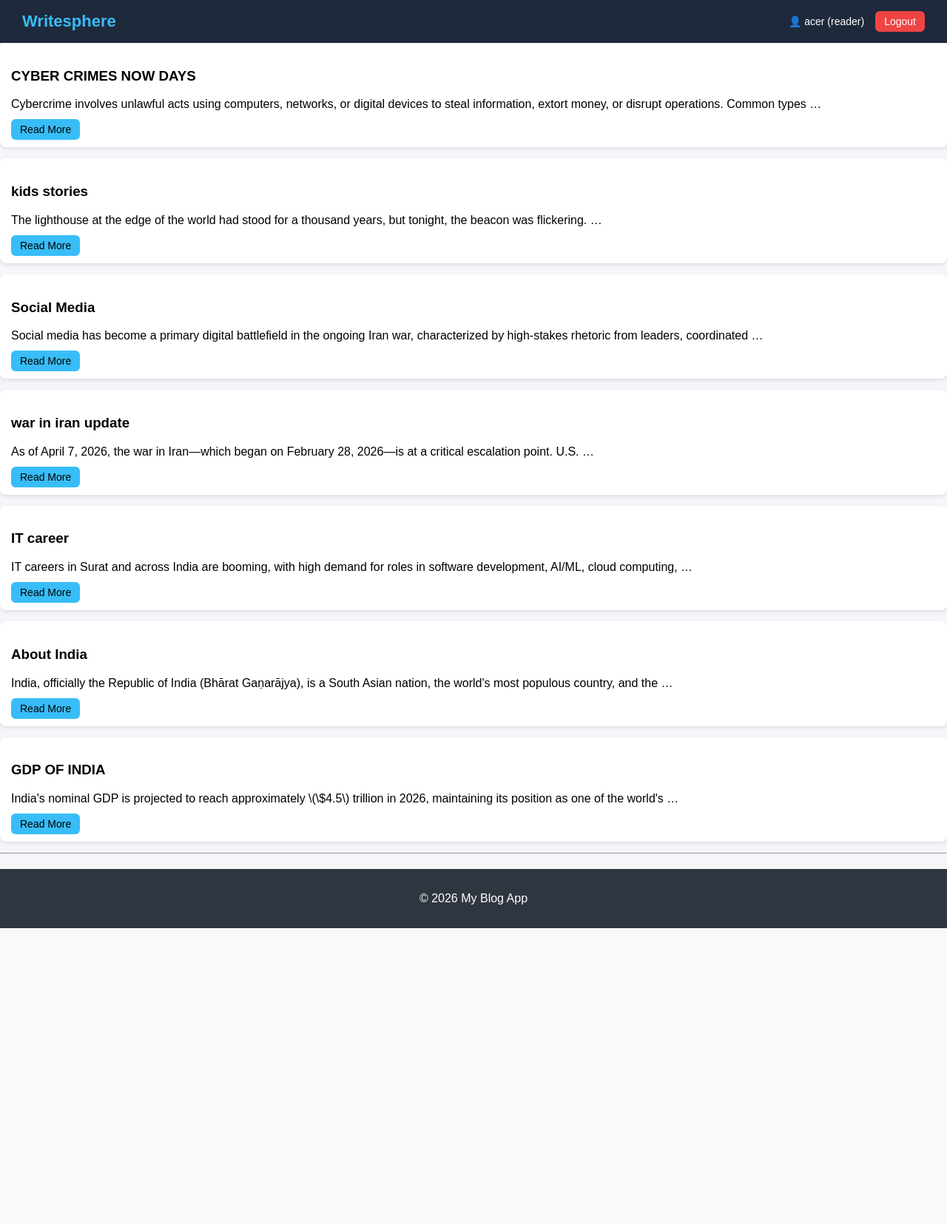
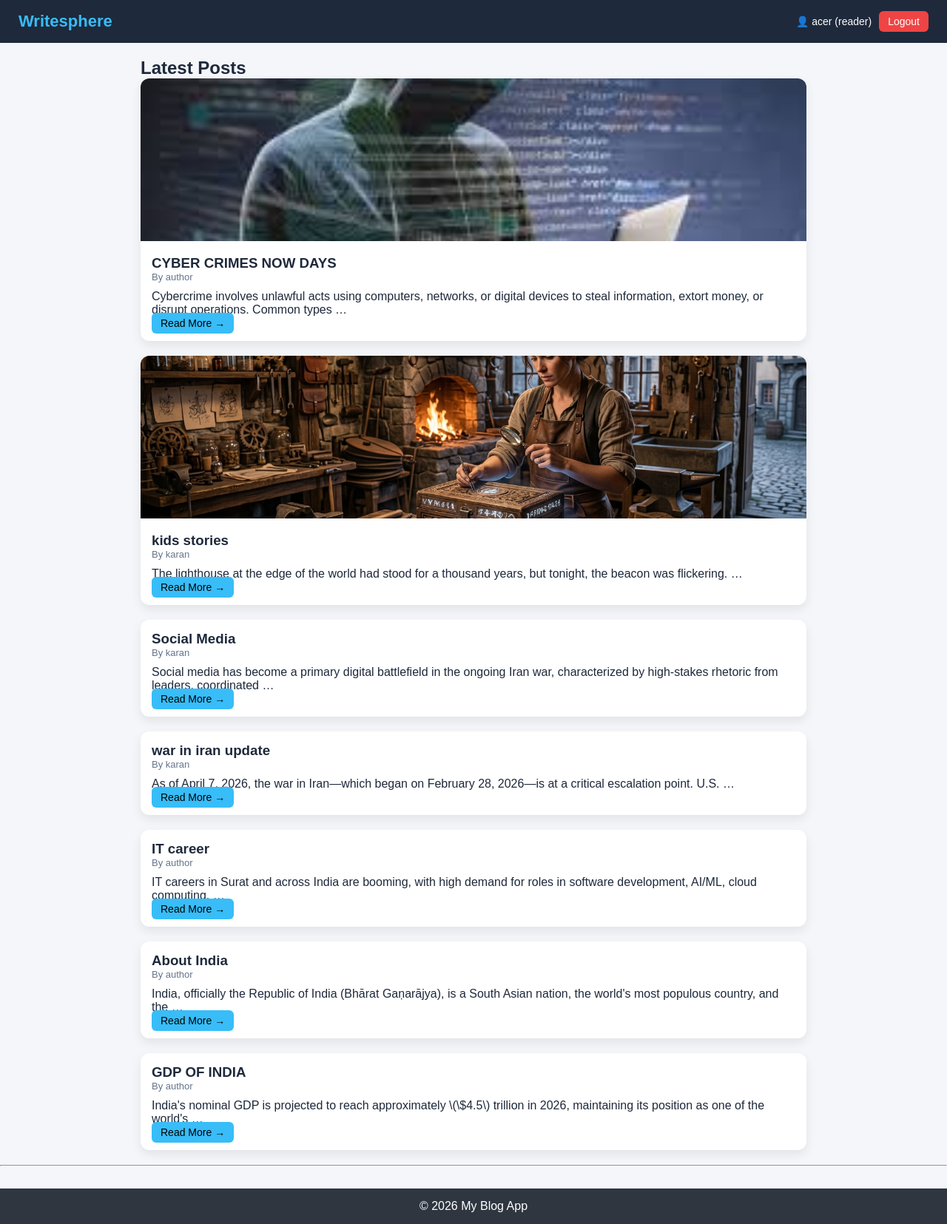
Before and after one commit to vinodsuthar01/Tops_Vinod001, a Django app: page / in a window 1280 px wide. Shown: the whole page at 74% size. Before the commit the page ends 1255 px from the top, so only its background shows below. Run offline with Django 5.2, Linux system fonts and the light colour scheme; a user stored in the database is signed in; data comes from the database, SQL or seed files in the repository; both versions use the stored data as it was after the commit.

Commit message:
update my blog

```diff
--- a/Assessments/assessment 6 db and django framework/writesphere/blog/templates/home.html
+++ b/Assessments/assessment 6 db and django framework/writesphere/blog/templates/home.html
@@ -4,14 +4,38 @@
 
 {% block content %}
 
+<div class="container">
+
+    <h2 class="page-title">Latest Posts</h2>
+
     {% for post in posts %}
-    <div class="card">
+        <div class="post-card">
+
+            <!-- Image -->
+            {% if post.cover_image %}
+                <img src="{{ post.cover_image.url }}" alt="Post Image">
+            {% endif %}
+
+            <div class="content">
                 <h3>{{ post.title }}</h3>
+
+                <p class="post-meta">
+                    By {{ post.author.username }}
+                </p>
+
                 <p>{{ post.content|truncatewords:20 }}</p>
-        <a class="btn" href="{% url 'detail' post.id %}">Read More</a>
+
+                <a class="btn read-btn" href="{% url 'detail' post.id %}">
+                    Read More →
+                </a>
             </div>
+
+        </div>
+
     {% empty %}
-    <p>No posts available</p>
+        <p class="no-post">No posts available</p>
     {% endfor %}
 
+</div>
+
 {% endblock %}
--- a/Assessments/assessment 6 db and django framework/writesphere/static/css/style.css
+++ b/Assessments/assessment 6 db and django framework/writesphere/static/css/style.css
@@ -1,50 +1,42 @@
+/* ================= BASE ================= */
+* {
+    margin: 0;
+    padding: 0;
+    box-sizing: border-box;
+}
+
 body {
     font-family: Arial, sans-serif;
     background-color: #f5f6fa;
-    margin: 0;
-    padding: 0;
+    color: #1e293b;
 }
 
-
-
-/* Container */
+/* ================= CONTAINER ================= */
 .container {
-    width: 80%;
-    margin: auto;
-    margin-top: 20px;
+    width: 85%;
+    max-width: 900px;
+    margin: 20px auto;
 }
 
-/* Card */
+/* ================= CARD ================= */
 .card {
     background: white;
-    padding: 15px;
-    margin-bottom: 15px;
-    border-radius: 8px;
-    box-shadow: 0px 2px 5px rgba(0,0,0,0.1);
+    padding: 18px;
+    margin-bottom: 18px;
+    border-radius: 10px;
+    box-shadow: 0px 4px 10px rgba(0,0,0,0.08);
 }
 
-
-
-
-/* Footer */
-footer {
-    text-align: center;
-    padding: 15px;
-    margin-top: 20px;
-    background: #2f3640;
-    color: white;
-}
-
-/* Navbar */
+/* ================= NAVBAR ================= */
 .navbar {
     display: flex;
     justify-content: space-between;
     align-items: center;
     background: #1e293b;
-    padding: 15px 30px;
+    padding: 15px 25px;
+    flex-wrap: wrap;
 }
 
-/* Logo */
 .logo {
     color: #38bdf8;
     font-size: 22px;
@@ -52,20 +44,18 @@ footer {
     text-decoration: none;
 }
 
-/* Right side */
 .nav-right {
     display: flex;
     align-items: center;
-    gap: 15px;
+    gap: 10px;
 }
 
-/* User info */
 .user-info {
     color: #fff;
     font-size: 14px;
 }
 
-/* Buttons */
+/* ================= BUTTONS ================= */
 .btn {
     background: #38bdf8;
     color: #000;
@@ -99,15 +88,53 @@ footer {
     background: #dc2626;
 }
 
-/* Like Button */
-.like-btn {
-    background: #f1f5f9;
+/* ================= POST ================= */
+.post-card {
+    background: #fff;
+    border-radius: 12px;
+    overflow: hidden;
+    box-shadow: 0 6px 14px rgba(0,0,0,0.08);
+    margin-bottom: 20px;
+    transition: transform 0.2s;
+}
+
+.post-card:hover {
+    transform: translateY(-3px);
+}
+
+.post-card img {
+    width: 100%;
+    height: 220px;
+    object-fit: cover;
+}
+
+.post-card .content {
+    padding: 15px;
+}
+
+/* ================= COVER IMAGE ================= */
+.cover-img {
+    width: 100%;
+    max-height: 350px;
+    object-fit: contain;   /* 🔥 fix */
+    background: #e2e8f0;   /* fill empty space */
+    border-radius: 12px;
+    margin-bottom: 15px;
+}
+
+/* ================= LIKE & FOLLOW ================= */
+.like-btn,
+.follow-btn {
     border: none;
-    padding: 6px 12px;
+    padding: 6px 14px;
     border-radius: 20px;
     cursor: pointer;
     font-size: 14px;
     transition: 0.3s;
+}
+
+.like-btn {
+    background: #f1f5f9;
 }
 
 .like-btn:hover {
@@ -165,45 +201,120 @@ footer {
     background: #0ea5e9;
 }
 
-/* Comment List */
-.comment {
-    background: #f8fafc;
-    padding: 10px;
-    border-radius: 10px;
-    margin-top: 10px;
+.comment-actions {
+    display: flex;
+    gap: 8px;
+    margin-top: 8px;
+    align-items: center;
 }
 
-.comment strong {
-    color: #1e293b;
+/* Fix form inside flex */
+.comment-actions form {
+    margin: 0;
 }
 
-.comment p {
-    margin: 5px 0 0;
-    font-size: 14px;
+.post-meta {
+    font-size: 13px;
+    color: #64748b;
+    margin-bottom: 10px;
 }
 
-.cover-img {
-    width: 100%;
-    height: 300px;
-    object-fit: cover;
-    border-radius: 12px;
-    margin-bottom: 15px;
+.comment-header {
+    display: flex;
+    justify-content: space-between;
+    align-items: center;
 }
 
-.post-card {
-    background: #fff;
-    border-radius: 12px;
-    overflow: hidden;
-    box-shadow: 0 4px 10px rgba(0,0,0,0.1);
-    margin-bottom: 20px;
+.comment-time {
+    font-size: 12px;
+    color: #94a3b8;
 }
 
-.post-card img {
-    width: 100%;
-    height: 200px;
-    object-fit: cover;
+/* ================= FOOTER ================= */
+footer {
+    text-align: center;
+    padding: 15px;
+    margin-top: 30px;
+    background: #2f3640;
+    color: white;
 }
 
-.post-card .content {
-    padding: 15px;
+/* ================= RESPONSIVE ================= */
+@media (max-width: 768px) {
+
+    .container {
+        width: 95%;
+    }
+
+    .navbar {
+        flex-direction: column;
+        align-items: flex-start;
+        gap: 10px;
+    }
+
+    .nav-right {
+        width: 100%;
+        justify-content: space-between;
+    }
+
+    .post-card img {
+        height: 180px;
+    }
+
+    .cover-img {
+        height: 220px;
+    }
+
+    .btn {
+        font-size: 13px;
+        padding: 5px 10px;
+    }
 }
+
+.form-container {
+    max-width: 500px;
+    margin: 30px auto;
+}
+
+.form-card {
+    background: white;
+    padding: 25px;
+    border-radius: 12px;
+    box-shadow: 0 5px 15px rgba(0,0,0,0.1);
+}
+
+.form-card input,
+.form-card textarea,
+.form-card select {
+    width: 100%;
+    padding: 10px;
+    margin-bottom: 12px;
+    border-radius: 8px;
+    border: 1px solid #ccc;
+    outline: none;
+    transition: 0.3s;
+}
+
+.form-card input:focus,
+.form-card textarea:focus {
+    border-color: #38bdf8;
+    box-shadow: 0 0 5px rgba(56,189,248,0.3);
+}
+
+.form-card input[type="file"] {
+    border: none;
+}
+
+.form-card button {
+    width: 100%;
+    background: #38bdf8;
+    color: white;
+    padding: 10px;
+    border: none;
+    border-radius: 8px;
+    cursor: pointer;
+}
+
+.form-card button:hover {
+    background: #0ea5e9;
+}
--- a/Assessments/assessment 6 db and django framework/writesphere/writesphere/settings.py
+++ b/Assessments/assessment 6 db and django framework/writesphere/writesphere/settings.py
@@ -9,7 +9,7 @@ https://docs.djangoproject.com/en/6.0/topics/settings/
 For the full list of settings and their values, see
 https://docs.djangoproject.com/en/6.0/ref/settings/
 """
-
+import os
 from pathlib import Path
 
 # Build paths inside the project like this: BASE_DIR / 'subdir'.
@@ -125,6 +125,8 @@ STATICFILES_DIRS = [
     BASE_DIR / "static",
 ]
 
+STATIC_ROOT = os.path.join(BASE_DIR, 'staticfiles')
+
 LOGIN_URL = '/auth/login/'
 LOGIN_REDIRECT_URL = '/'
 LOGOUT_REDIRECT_URL = '/auth/login/'
```
Also changed, not shown: other parts of Assessments/assessment 6 db and django framework/writesphere/static/css/style.css (+26 -18 lines), Assessments/assessment 6 db and django framework/writesphere/accounts/templates/login.html (+8 -3 lines), Assessments/assessment 6 db and django framework/writesphere/accounts/templates/register.html (+7 -4 lines), Assessments/assessment 6 db and django framework/writesphere/blog/templates/create.html (+17 -8 lines), Assessments/assessment 6 db and django framework/writesphere/blog/templates/detail.html (+63 -27 lines), Assessments/assessment 6 db and django framework/writesphere/blog/templates/update.html (+7 -1 lines), Assessments/assessment 6 db and django framework/writesphere/interactions/templates/edit_comment.html (+10 -6 lines), Assessments/assessment 6 db and django framework/writesphere/db.sqlite3. Lines whose indentation alone changed are shown as unchanged.
